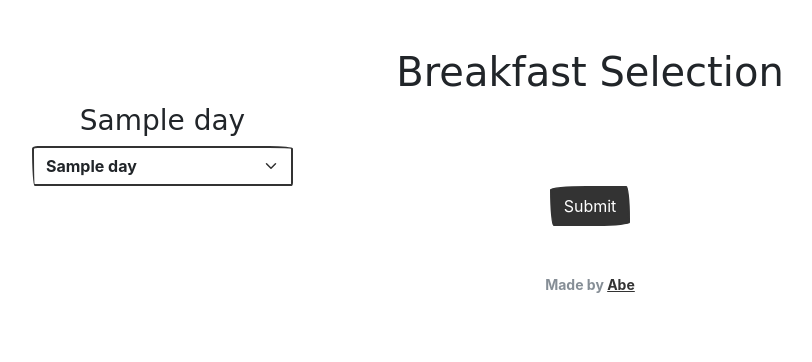
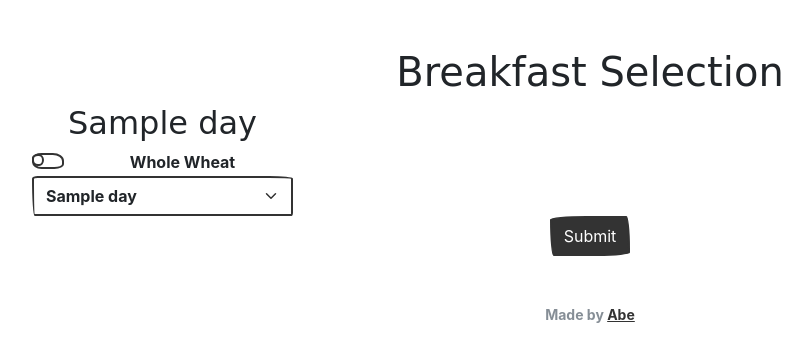
Before and after one commit to abe-101/bagel-shop, a Flask app: template templates/index.html in a window 1280 px wide. Shown: the part 78-440 px from the top of the page, without its empty margins (50-862 px from the left). Run offline with Flask 2, Linux system fonts and the light colour scheme; the template is opened without the code that fills it: most values are stand-ins (such as "Sample title", 1, 10 or a date in 2020); some libraries are stand-ins or nearby versions; some web fonts are replaced.

Commit message:
change to match db

```diff
--- a/app.py
+++ b/app.py
@@ -65,7 +65,7 @@ def index():
     """Allow user to make a breakfast selection"""
     # Bagel shop selection menu
     # get user current selection
-    [pastSelection] = db.execute("SELECT sun, mon, tue, wed, thu FROM users WHERE id = (?)", session["user_id"])
+    [pastSelection] = db.execute("SELECT sunday, monday, tuesday, wednessday, thursday FROM users WHERE id = (?)", session["user_id"])
     # Get menu from db as a list
     menu = [i['item'] for i in db.execute("SELECT item FROM menu")]
 
@@ -80,7 +80,7 @@ def selection():
     menu = [i['item'] for i in db.execute("SELECT item FROM menu")]
 
     # User submitted breakfast selection
-    for day in ['sun', 'mon', 'tue', 'wed', 'thu']:
+    for day in ['sunday', 'monday', 'tuesday', 'wednessday', 'thursday']:
         choice = request.form.get(day)
         if choice == None:
             continue
--- a/templates/index.html
+++ b/templates/index.html
@@ -11,8 +11,13 @@ Breakfast Selection
             <div class="row row-cols-1 row-cols-sm-2 row-cols-md-4">
                 {% for day in selection %}
                 <div class="col">
-                    <h3>{{ day }}</h3>
-                     <select class="form-select" name="{{ day }}">
+                    <h2>{{ day }}</h2>
+                    <div class="form-check form-switch">
+                        <input class="form-check-input" type="checkbox" id="flexSwitchCheckDefault" data-com.bitwarden.browser.user-edited="yes">
+                        <label class="form-check-label" for="flexSwitchCheckDefault">Whole Wheat</label>
+                    </div>
+
+                    <select class="form-select" name="{{ day }}">
                         <option value="{{ selection[day] }}" selected >{{ selection[day] }}</option>
                         {% for item in menu %}
                             <option value="{{ item }}">{{ item }}</option>
```
